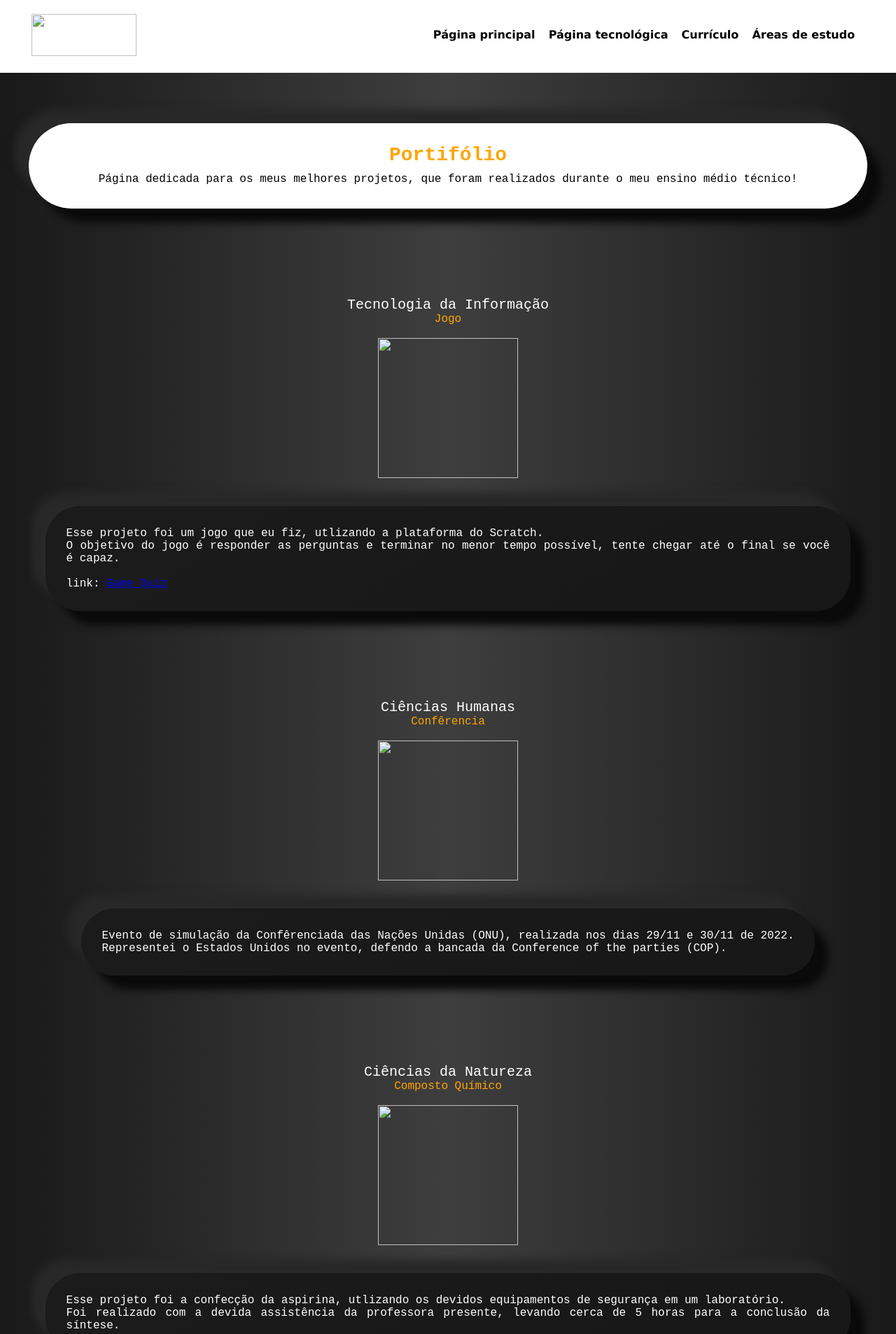
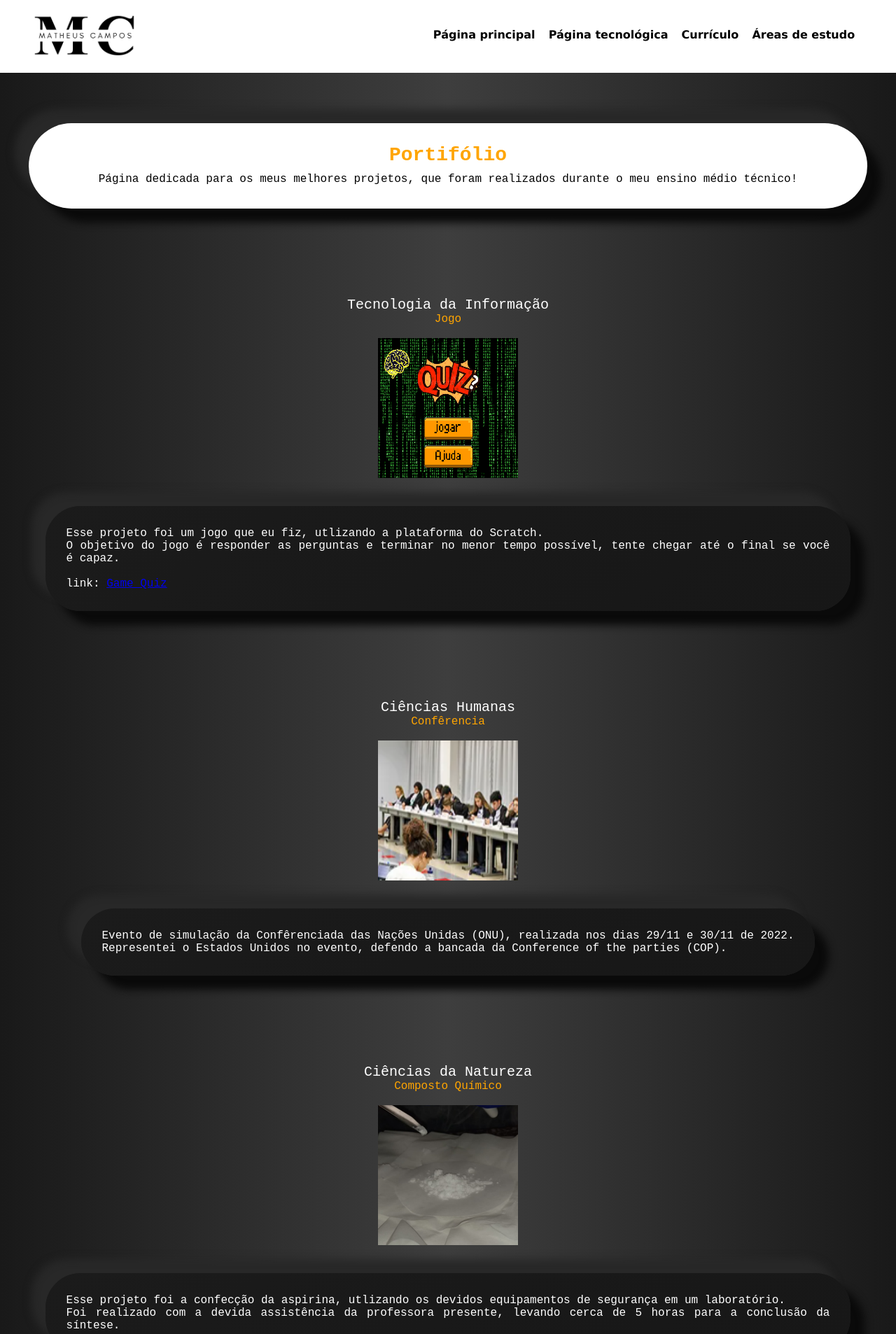
Before and after one commit to Prophantasia/site, a plain HTML site: page areas-de-estudo.html in a window 1280 px wide. Shown: the top 1906 px of the page at 70% size. Drawn offline with nearby package versions, Linux system fonts and the light colour scheme; the site is published under a folder, as on GitHub Pages, so addresses that start at the root find nothing.

Commit message:
Update areas-de-estudo.html

```diff
--- a/areas-de-estudo.html
+++ b/areas-de-estudo.html
@@ -13,7 +13,7 @@
 <body bgcolor="25,25,25">
     <header>
         <div class="center">
-            <div class="logo"><img src="/assets/logo.png" width="150px" height="60px"></width>
+            <div class="logo"><img src="assets/logo.png" width="150px" height="60px"></width>
                 <!--Logo-->
             </div>
             <div class="menu">
@@ -51,7 +51,7 @@
             <div class="subtitulo">Jogo</div>
             <!-- Subtitulo -->
 
-            <div class="imagens"><br><img src="/assets/ajogo.png" width="200px" height="200px"><br><br><br></div><br>
+            <div class="imagens"><br><img src="assets/ajogo.png" width="200px" height="200px"><br><br><br></div><br>
             <!--Logo-->
 
             <div class="center">
@@ -78,7 +78,7 @@
             <div class="subtitulo">Confêrencia</div>
             <!-- Subtitulo -->
 
-            <div class="imagens"><br><img src="/assets/ahumanas.png" width="200px" height="200px"><br><br><br></div><br>
+            <div class="imagens"><br><img src="assets/ahumanas.png" width="200px" height="200px"><br><br><br></div><br>
             <!--Logo-->
 
             <div class="center">
@@ -105,7 +105,7 @@
             <div class="subtitulo">Composto Químico</div>
             <!-- Subtitulo -->
 
-            <div class="imagens"><br><img src="/assets/anatureza.png" width="200px" height="200px"><br><br><br></div>
+            <div class="imagens"><br><img src="assets/anatureza.png" width="200px" height="200px"><br><br><br></div>
             <br>
             <!--Logo-->
 
@@ -134,7 +134,7 @@
             <div class="subtitulo">Jogo</div>
             <!-- Subtitulo -->
 
-            <div class="imagens"><br><img src="/assets/amatematica.png" width="200px" height="200px"><br><br><br></div>
+            <div class="imagens"><br><img src="assets/amatematica.png" width="200px" height="200px"><br><br><br></div>
             <br>
             <!--Logo-->
 
@@ -162,7 +162,7 @@
             <div class="subtitulo">Livro</div>
             <!-- Subtitulo -->
 
-            <div class="imagens"><br><img src="/assets/alinguagens.png" width="200px" height="200px"><br><br><br></div>
+            <div class="imagens"><br><img src="assets/alinguagens.png" width="200px" height="200px"><br><br><br></div>
             <br>
             <!--Logo-->
 
```
